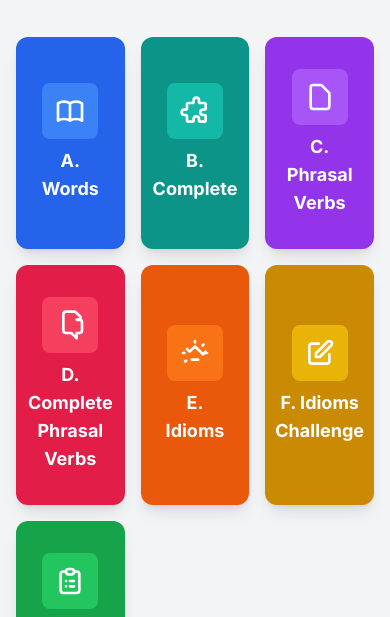
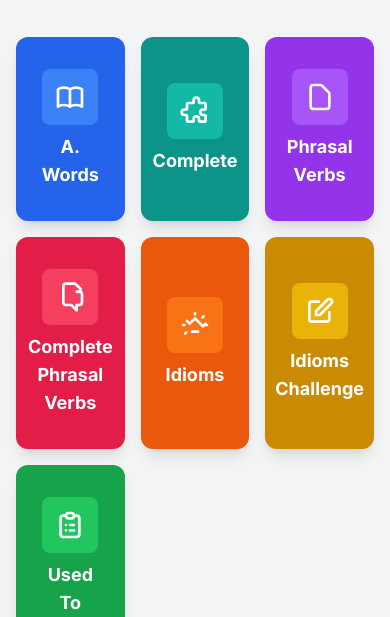
Before and after one commit to gs-english/game, a plain HTML site: page index.html in a window 390 px wide. Shown: the part 187-804 px from the top of the page. Drawn offline with nearby package versions, Linux system fonts and the light colour scheme.

Commit message:
Mobile UI Fix

```diff
--- a/index.html
+++ b/index.html
@@ -42,7 +42,7 @@
                                 <svg class="w-8 h-8" fill="none" stroke="currentColor" viewBox="0 0 24 24" xmlns="http://www.w3.org/2000/svg"><path stroke-linecap="round" stroke-linejoin="round" stroke-width="2" d="M11 4a2 2 0 114 0v1a1 1 0 001 1h3a1 1 0 011 1v3a1 1 0 01-1 1h-1a2 2 0 100 4h1a1 1 0 011 1v3a1 1 0 01-1 1h-3a1 1 0 01-1-1v-1a2 2 0 10-4 0v1a1 1 0 01-1 1H7a1 1 0 01-1-1v-3a1 1 0 00-1-1H4a2 2 0 110-4h1a1 1 0 001-1V7a1 1 0 011-1h3a1 1 0 001-1V4z"></path></svg>
                             </div>
                             <div class="text-center">
-                                <span class="font-bold text-lg">B. Complete</span>
+                                <span class="font-bold text-lg"><span class="hidden sm:inline">B. </span>Complete</span>
                                 <span class="text-sm font-light hidden md:block opacity-80">Practice grammar and expressions.</span>
                             </div>
                         </button>
@@ -51,7 +51,7 @@
                                 <svg class="w-8 h-8" fill="none" stroke="currentColor" viewBox="0 0 24 24" xmlns="http://www.w3.org/2000/svg"><path stroke-linecap="round" stroke-linejoin="round" stroke-width="2" d="M7 21h10a2 2 0 002-2V9.414a1 1 0 00-.293-.707l-5.414-5.414A1 1 0 0012.586 3H7a2 2 0 00-2 2v14a2 2 0 002 2z"></path></svg>
                             </div>
                             <div class="text-center">
-                                <span class="font-bold text-lg">C. Phrasal Verbs</span>
+                                <span class="font-bold text-lg"><span class="hidden sm:inline">C. </span>Phrasal Verbs</span>
                                 <span class="text-sm font-light hidden md:block opacity-80">Master verb combinations.</span>
                             </div>
                         </button>
@@ -60,7 +60,7 @@
                                 <svg class="w-8 h-8" fill="none" stroke="currentColor" viewBox="0 0 24 24" xmlns="http://www.w3.org/2000/svg"><path stroke-linecap="round" stroke-linejoin="round" stroke-width="2" d="M17 8h2a2 2 0 012 2v6a2 2 0 01-2 2h-2v4l-4-4H9a2 2 0 01-2-2V4a2 2 0 012-2h6.172a2 2 0 011.414.586l3.414 3.414A2 2 0 0117 8z"></path></svg>
                             </div>
                             <div class="text-center">
-                                <span class="font-bold text-lg">D. Complete Phrasal Verbs</span>
+                                <span class="font-bold text-lg"><span class="hidden sm:inline">D. </span>Complete Phrasal Verbs</span>
                                 <span class="text-sm font-light hidden md:block opacity-80">Test your phrasal verb knowledge.</span>
                             </div>
                         </button>
@@ -69,7 +69,7 @@
                                 <svg class="w-8 h-8" fill="none" stroke="currentColor" viewBox="0 0 24 24" xmlns="http://www.w3.org/2000/svg"><path stroke-linecap="round" stroke-linejoin="round" stroke-width="2" d="M9.663 17h4.673M12 3v1m6.364 1.636l-.707.707M21 12h-1M4 12H3m1.636 6.364l.707-.707M6 9l2 2 4-4 6 6 2-2"></path></svg>
                             </div>
                             <div class="text-center">
-                                <span class="font-bold text-lg">E. Idioms</span>
+                                <span class="font-bold text-lg"><span class="hidden sm:inline">E. </span>Idioms</span>
                                 <span class="text-sm font-light hidden md:block opacity-80">Understand common expressions.</span>
                             </div>
                         </button>
@@ -78,7 +78,7 @@
                                 <svg class="w-8 h-8" fill="none" stroke="currentColor" viewBox="0 0 24 24" xmlns="http://www.w3.org/2000/svg"><path stroke-linecap="round" stroke-linejoin="round" stroke-width="2" d="M11 5H6a2 2 0 00-2 2v11a2 2 0 002 2h11a2 2 0 002-2v-5m-1.414-9.414a2 2 0 112.828 2.828L11.828 15H9v-2.828l8.586-8.586z"></path></svg>
                             </div>
                             <div class="text-center">
-                                <span class="font-bold text-lg">F. Idioms Challenge</span>
+                                <span class="font-bold text-lg"><span class="hidden sm:inline">F. </span>Idioms Challenge</span>
                                 <span class="text-sm font-light hidden md:block opacity-80">Guess the meaning of idioms.</span>
                             </div>
                         </button>
@@ -87,7 +87,7 @@
                                 <svg class="w-8 h-8" fill="none" stroke="currentColor" viewBox="0 0 24 24" xmlns="http://www.w3.org/2000/svg"><path stroke-linecap="round" stroke-linejoin="round" stroke-width="2" d="M9 5H7a2 2 0 00-2 2v12a2 2 0 002 2h10a2 2 0 002-2V7a2 2 0 00-2-2h-2M9 5a2 2 0 002 2h2a2 2 0 002-2M9 5a2 2 0 012-2h2a2 2 0 012 2m-3 7h3m-3 4h3m-6-4h.01M9 16h.01"></path></svg>
                             </div>
                             <div class="text-center">
-                                <span class="font-bold text-lg">G. Used To</span>
+                                <span class="font-bold text-lg"><span class="hidden sm:inline">G. </span>Used To</span>
                                 <span class="text-sm font-light hidden md:block opacity-80">Practice past habits and states.</span>
                             </div>
                         </button>
```
